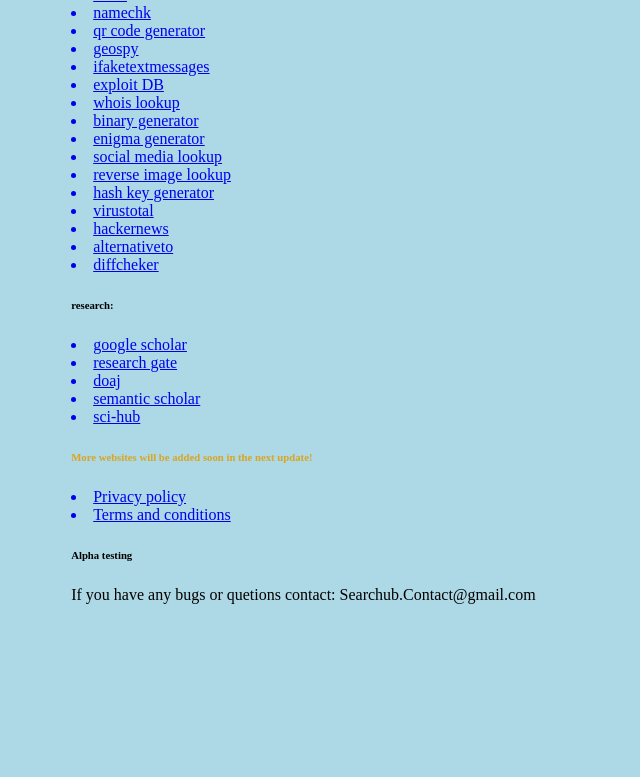
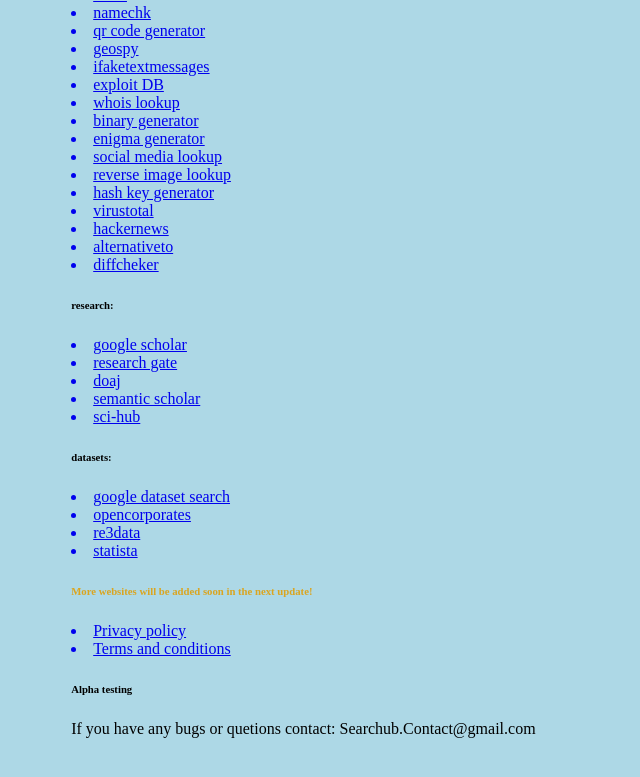
Before and after one commit to Saerchub1/jhagjHGDYaHDUaFGjhgYATugItatF7621428UYT-R-UYfgU-651276fJg-GUFD-E-YT-CVY-R, a plain HTML site: page index.html in a window 1280 px wide. Shown: the part 2061-2838 px from the top of the page, without its empty margins (0-640 px from the left). Before the commit the page ends 2752 px from the top, so only its background shows below. Drawn offline with Linux system fonts and the light colour scheme; a script that the page names is missing.

Commit message:
Update datasets index.html

```diff
--- a/index.html
+++ b/index.html
@@ -437,6 +437,24 @@
     <li>sci-hub</li>
   </a>
 
+<h6>datasets:</h6>
+    <a href="https://datasetsearch.research.google.com">
+    <li>google dataset search</li>
+  </a>
+
+    <a href="https://opencorporates.com">
+    <li>opencorporates</li>
+  </a>
+
+    <a href="https://www.re3data.org">
+    <li>re3data</li>
+  </a>
+
+ <a href="https://www.statista.com/?utm_id=19997797085&utm_source=google&utm_medium=cpc&utm_term=statista&utm_campaign=GA+-+%28US%29+Search%3A+Brand&gad_source=1&gbraid=0AAAAADtyRktuDaMbCWksmzPMI9O-30m54&gclid=CjwKCAjw6JS3BhBAEiwAO9waF3kMaBN8RAcBPXoO5nN4WHmoCcrzPobkxOz-22LNRP2XrLiUourtURoC_xcQAvD_BwE">
+    <li>statista</li>
+  </a>
+
+
   <!-- Custom Styles -->
   <link rel="stylesheet" href="style.css">
 </head>
```
